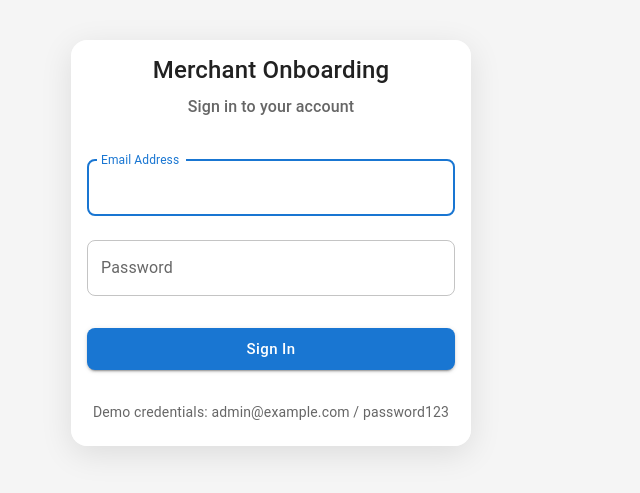
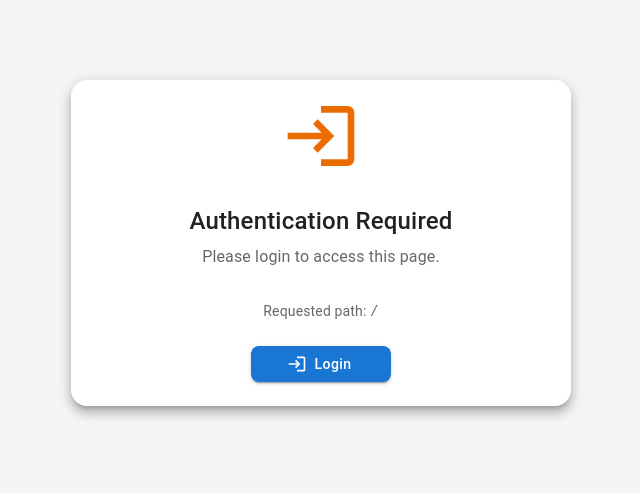
Before and after one commit to ashutoshsingh129/merchant-onboarding, a React (Create React App) app in the folder Client/: page / in a window 1280 px wide. Before the commit this address led to /login. Shown: the part 157-650 px from the top of the page, without its empty margins (293-933 px from the left). Built offline with nearby package versions, Linux system fonts and the light colour scheme; no server answers.

Commit message:
error pages

```diff
--- a/Client/src/App.tsx
+++ b/Client/src/App.tsx
@@ -10,6 +10,7 @@ import { verifyToken } from './store/slices/authSlice';
 import Layout from './components/Layout/Layout';
 import Login from './components/Login';
 import ProtectedRoute from './components/ProtectedRoute';
+import ErrorPage from './components/ErrorPage';
 import Dashboard from './components/Dashboard/Dashboard';
 import MerchantOnboarding from './components/MerchantOnboarding/MerchantOnboarding';
 
@@ -94,6 +95,8 @@ const AppRoutes: React.FC = () => {
                             </ProtectedRoute>
                         }
                     />
+                    {/* Catch-all route for 404 errors */}
+                    <Route path="*" element={<ErrorPage type="not-found" />} />
                 </Routes>
             </Router>
         </ThemeProvider>
--- a/Client/src/components/Dashboard/Dashboard.tsx
+++ b/Client/src/components/Dashboard/Dashboard.tsx
@@ -388,7 +388,7 @@ const Dashboard: React.FC = () => {
                                         onClick={handleClearKeys}
                                         disabled={loading || clearKeysLoading}
                                     >
-                                        {clearKeysLoading ? 'Clearing...' : 'Clear DB Keys'}
+                                        {clearKeysLoading ? 'Clearing...' : 'Clear Keys'}
                                     </Button>
                                 </>
                             )}
--- /dev/null
+++ b/Client/src/components/ErrorPage/ErrorPage.styles.ts
@@ -0,0 +1,22 @@
+import styled from '@mui/material/styles/styled';
+import { Container, Card, Button } from '@mui/material';
+
+export const StyledErrorContainer = styled(Container)(({ theme }) => ({
+    display: 'flex',
+    alignItems: 'center',
+    justifyContent: 'center',
+    minHeight: '100vh',
+    padding: theme.spacing(2),
+}));
+
+export const StyledCard = styled(Card)(({ theme }) => ({
+    maxWidth: 500,
+    width: '100%',
+    boxShadow: theme.shadows[8],
+    borderRadius: 16,
+}));
+
+export const StyledButton = styled(Button)(({ theme }) => ({
+    minWidth: 140,
+    borderRadius: 8,
+}));
--- /dev/null
+++ b/Client/src/components/ErrorPage/ErrorPage.tsx
@@ -0,0 +1,141 @@
+import React from 'react';
+import { useNavigate, useLocation } from 'react-router-dom';
+import { Box, Card, CardContent, Typography, Button, Container } from '@mui/material';
+import { Login, Home, Error as ErrorIcon } from '@mui/icons-material';
+import { StyledErrorContainer, StyledCard, StyledButton } from './ErrorPage.styles';
+
+interface ErrorPageProps {
+    type?: 'not-found' | 'unauthorized' | 'server-error';
+    message?: string;
+    showLoginButton?: boolean;
+}
+
+const ErrorPage: React.FC<ErrorPageProps> = ({
+    type = 'not-found',
+    message,
+    showLoginButton = true,
+}) => {
+    const navigate = useNavigate();
+    const location = useLocation();
+
+    const getErrorContent = () => {
+        switch (type) {
+            case 'not-found':
+                return {
+                    icon: <ErrorIcon sx={{ fontSize: 80, color: 'error.main' }} />,
+                    title: 'Page Not Found',
+                    description: message || 'The page you are looking for does not exist.',
+                    primaryButton: {
+                        text: 'Go to Dashboard',
+                        action: () => navigate('/dashboard'),
+                        icon: <Home />,
+                    },
+                    secondaryButton: showLoginButton
+                        ? {
+                              text: 'Login',
+                              action: () => navigate('/login'),
+                              icon: <Login />,
+                          }
+                        : null,
+                };
+            case 'unauthorized':
+                return {
+                    icon: <Login sx={{ fontSize: 80, color: 'warning.main' }} />,
+                    title: 'Authentication Required',
+                    description: message || 'Please login to access this page.',
+                    primaryButton: {
+                        text: 'Login',
+                        action: () => navigate('/login'),
+                        icon: <Login />,
+                    },
+                    secondaryButton: null,
+                };
+            case 'server-error':
+                return {
+                    icon: <ErrorIcon sx={{ fontSize: 80, color: 'error.main' }} />,
+                    title: 'Server Error',
+                    description: message || 'Something went wrong. Please try again later.',
+                    primaryButton: {
+                        text: 'Login',
+                        action: () => navigate('/login'),
+                        icon: <Login />,
+                    },
+                    secondaryButton: null,
+                };
+            default:
+                return {
+                    icon: <ErrorIcon sx={{ fontSize: 80, color: 'error.main' }} />,
+                    title: 'Error',
+                    description: message || 'An unexpected error occurred.',
+                    primaryButton: {
+                        text: 'Login',
+                        action: () => navigate('/login'),
+                        icon: <Login />,
+                    },
+                    secondaryButton: null,
+                };
+        }
+    };
+
+    const content = getErrorContent();
+
+    return (
+        <StyledErrorContainer>
+            <Container maxWidth="sm">
+                <StyledCard>
+                    <CardContent>
+                        <Box textAlign="center" mb={3}>
+                            {content.icon}
+                        </Box>
+
+                        <Typography variant="h4" component="h1" gutterBottom textAlign="center">
+                            {content.title}
+                        </Typography>
+
+                        <Typography
+                            variant="body1"
+                            color="text.secondary"
+                            textAlign="center"
+                            mb={4}
+                        >
+                            {content.description}
+                        </Typography>
+
+                        {location.pathname && (
+                            <Typography
+                                variant="body2"
+                                color="text.secondary"
+                                textAlign="center"
+                                mb={3}
+                            >
+                                Requested path: <code>{location.pathname}</code>
+                            </Typography>
+                        )}
+
+                        <Box display="flex" gap={2} justifyContent="center" flexWrap="wrap">
+                            <StyledButton
+                                variant="contained"
+                                startIcon={content.primaryButton.icon}
+                                onClick={content.primaryButton.action}
+                            >
+                                {content.primaryButton.text}
+                            </StyledButton>
+
+                            {content.secondaryButton && (
+                                <StyledButton
+                                    variant="outlined"
+                                    startIcon={content.secondaryButton.icon}
+                                    onClick={content.secondaryButton.action}
+                                >
+                                    {content.secondaryButton.text}
+                                </StyledButton>
+                            )}
+                        </Box>
+                    </CardContent>
+                </StyledCard>
+            </Container>
+        </StyledErrorContainer>
+    );
+};
+
+export default ErrorPage;
--- /dev/null
+++ b/Client/src/components/ErrorPage/index.ts
@@ -0,0 +1 @@
+export { default } from './ErrorPage';
--- a/Client/src/components/Login/Login.tsx
+++ b/Client/src/components/Login/Login.tsx
@@ -151,12 +151,6 @@ const Login: React.FC = () => {
                                 )}
                             </Button>
                         </StyledForm>
-
-                        <Box textAlign="center" mt={2}>
-                            <Typography variant="body2" color="text.secondary">
-                                Demo credentials: admin@example.com / password123
-                            </Typography>
-                        </Box>
                     </CardContent>
                 </StyledCard>
             </Container>
--- a/Client/src/components/ProtectedRoute/ProtectedRoute.tsx
+++ b/Client/src/components/ProtectedRoute/ProtectedRoute.tsx
@@ -1,6 +1,7 @@
 import React from 'react';
 import { Navigate, useLocation } from 'react-router-dom';
 import { useAppSelector } from '../../store';
+import ErrorPage from '../ErrorPage';
 
 interface ProtectedRouteProps {
     children: React.ReactNode;
@@ -26,8 +27,8 @@ const ProtectedRoute: React.FC<ProtectedRouteProps> = ({ children }) => {
     }
 
     if (!isAuthenticated) {
-        // Redirect to login page with return url
-        return <Navigate to="/login" state={{ from: location }} replace />;
+        // Show unauthorized error page instead of redirecting
+        return <ErrorPage type="unauthorized" />;
     }
 
     return <>{children}</>;
```
